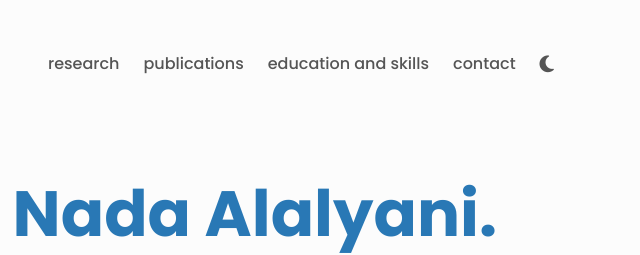
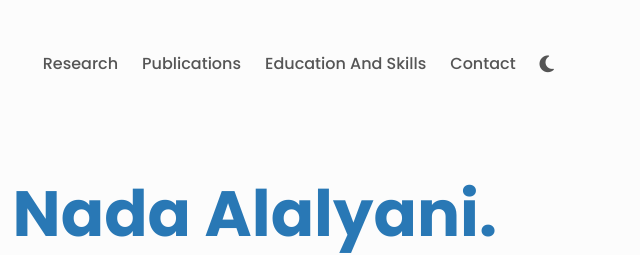
Before and after one commit to nadahass/NadaAlalyani.github.io, a plain HTML site: page index.html in a window 1280 px wide. Shown: the top 255 px of the page, 636-1276 px from the left. Drawn offline with Linux system fonts and the light colour scheme.

Commit message:
CSS changes

```diff
--- a/styles.css
+++ b/styles.css
@@ -135,7 +135,7 @@ button {
 
 .link--nav {
   color: var(--clr-fg);
-  text-transform: lowercase;
+  text-transform:capitalize;
   font-weight: 500;
 }
 
```
